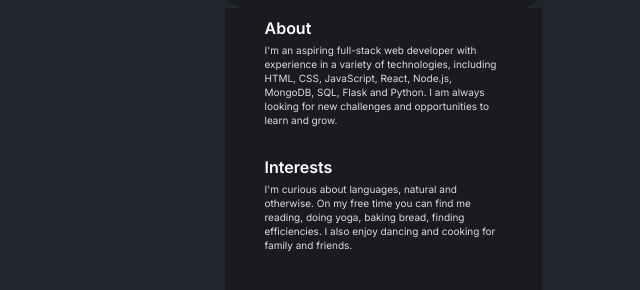
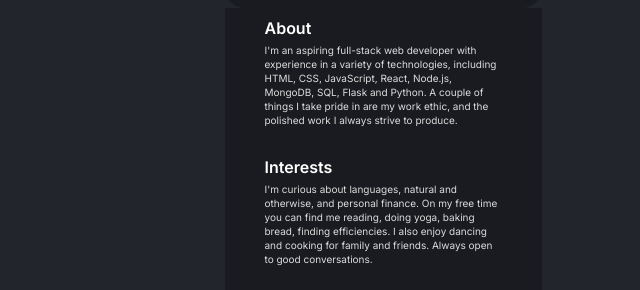
Before and after one commit to dscardona/digital-business-card, a React (Vite) app: page / in a window 1280 px wide. Shown: the part 786-1076 px from the top of the page, without its empty margins (257-897 px from the left). Built offline with nearby package versions, Linux system fonts and the light colour scheme.

Commit message:
Edit content

```diff
--- a/src/components/About.jsx
+++ b/src/components/About.jsx
@@ -5,7 +5,7 @@ function About() {
         <>
         <div className="about-body">
             <h3>About</h3>
-            <p>I'm an aspiring full-stack web developer with experience in a variety of technologies, including HTML, CSS, JavaScript, React, Node.js, MongoDB, SQL, Flask and Python. I am always looking for new challenges and opportunities to learn and grow.</p>
+            <p>I'm an aspiring full-stack web developer with experience in a variety of technologies, including HTML, CSS, JavaScript, React, Node.js, MongoDB, SQL, Flask and Python. A couple of things I take pride in are my work ethic, and the polished work I always strive to produce.</p>
         </div>
         </>
     )
--- a/src/components/Interests.jsx
+++ b/src/components/Interests.jsx
@@ -3,7 +3,7 @@ function Interests() {
         <>
         <div className="interests-body">
             <h3>Interests</h3>
-            <p>I'm curious about languages, natural and otherwise. On my free time you can find me reading, doing yoga, baking bread, finding efficiencies. I also enjoy dancing and cooking for family and friends.</p>
+            <p>I'm curious about languages, natural and otherwise, and personal finance. On my free time you can find me reading, doing yoga, baking bread, finding efficiencies. I also enjoy dancing and cooking for family and friends. Always open to good conversations.</p>
         </div>
         </>
     )
```
